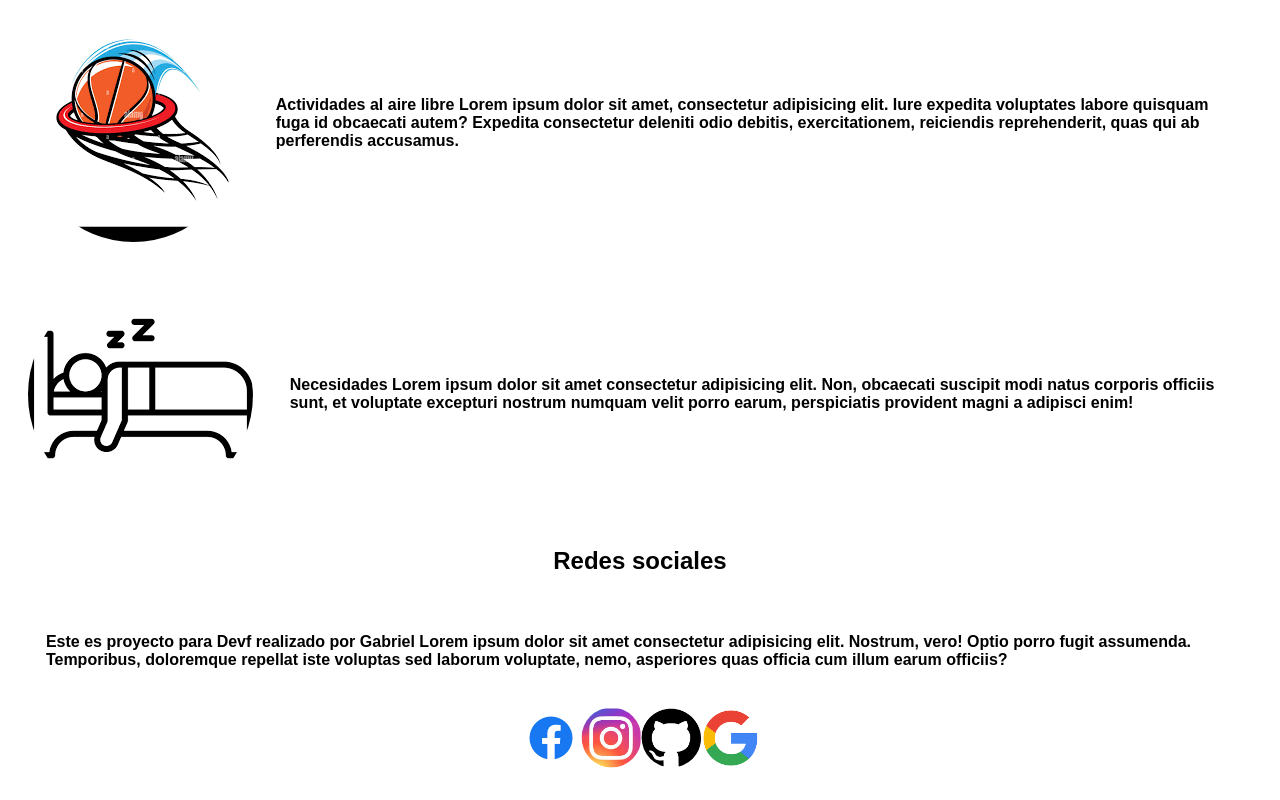
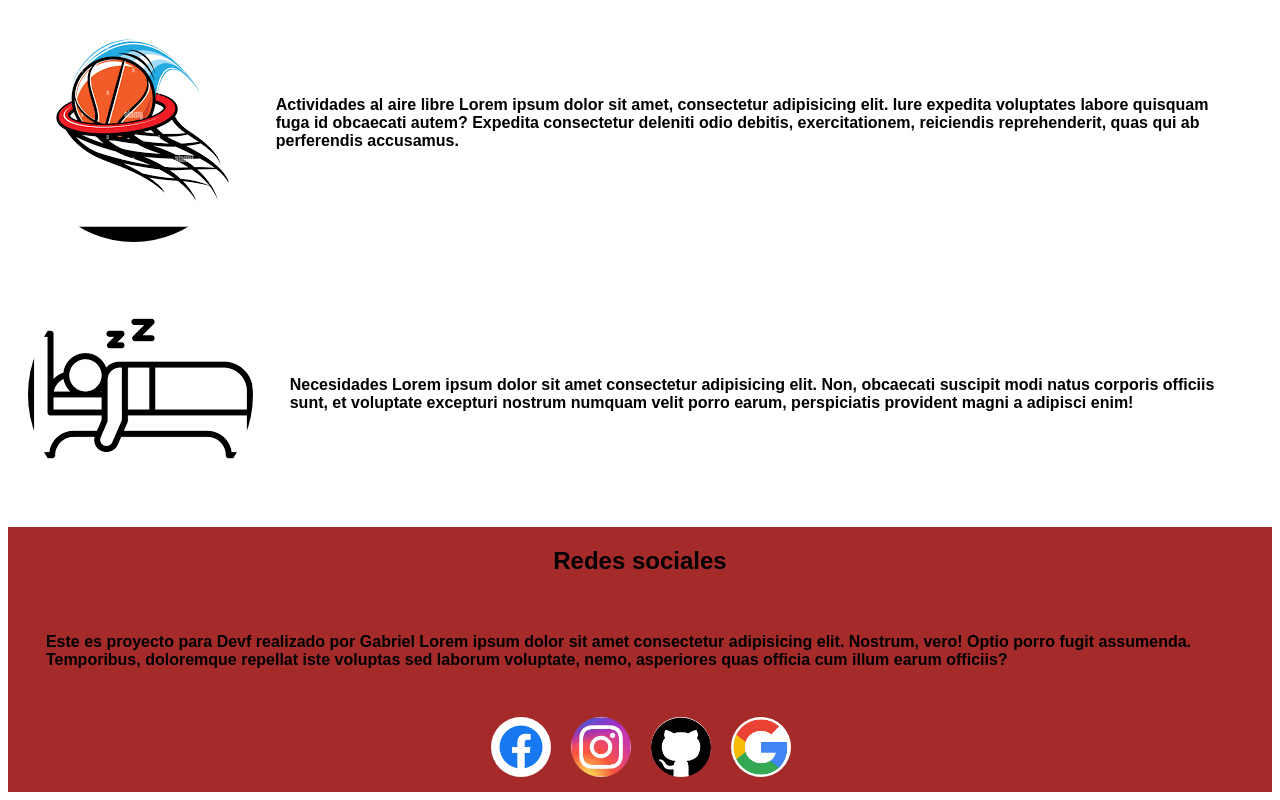
Before and after one commit to GGM76/Primer-proyecto, a plain HTML site: page index.html in a window 1280 px wide. Shown: the part 599-1399 px from the top of the page. Drawn offline with Linux system fonts and the light colour scheme; a web font is replaced by a local one.

Commit message:
modificaciones de CSS

```diff
--- a/style/style.css
+++ b/style/style.css
@@ -25,6 +25,9 @@ button{
 
 }
 
+footer{
+    background-color: brown;
+}
 button:hover{
     background-color: blue;
 }
@@ -41,6 +44,7 @@ button:hover{
     display: flex;
     flex-direction: row;
     align-items: center;
+    background-color: aqua;
 }
 
 .container{
@@ -61,6 +65,7 @@ button:hover{
     border-radius: 300px;
     padding: 1%;
     margin: 1%;
+    padding: 10px;
 }
 
 .logo{
```
Also changed, not shown: index.html (+1 -1 lines).
